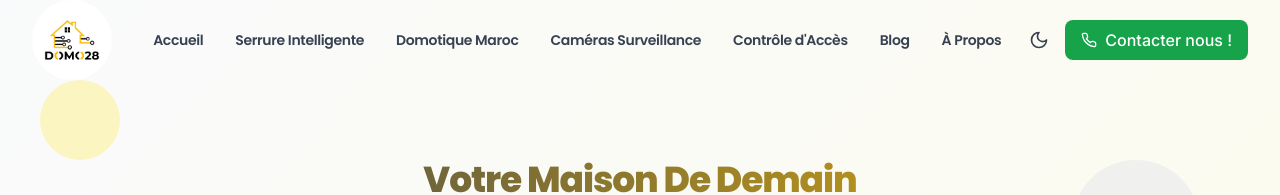
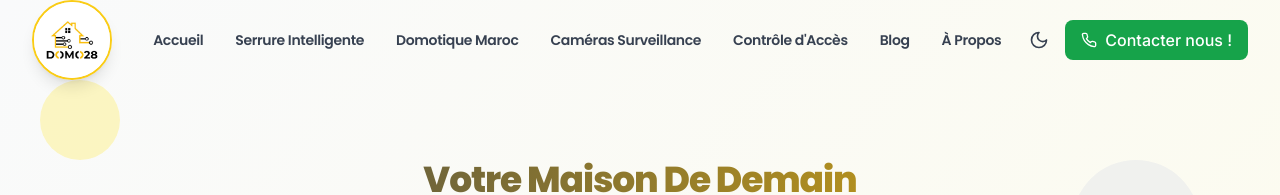
Before and after one commit to solexo/ezlock, a React (Vite) app: page / in a window 1280 px wide. Shown: the top 195 px of the page. Built offline with nearby package versions, Linux system fonts and the light colour scheme.

Commit message:
Update files

```diff
--- a/src/components/Header.tsx
+++ b/src/components/Header.tsx
@@ -72,10 +72,11 @@ const Header = () => {
       <div className="max-w-7xl mx-auto px-4 sm:px-6 lg:px-8">
         <div className="flex items-center justify-between h-16 sm:h-20">
           <div className="flex items-center">
+            <div className="w-16 h-16 sm:w-20 sm:h-20 rounded-full border-2 border-yellow-400 shadow-lg hover:shadow-xl transition-all duration-300">
               <img
                 src="/images/logob.webp"
                 alt="DOMO28 Logo"
-              className="w-16 h-16 sm:w-20 sm:h-20 object-cover rounded-full"
+                className="w-full h-full object-cover rounded-full"
                 loading="eager"
                 fetchPriority="high"
                 width="128"
@@ -83,6 +84,7 @@ const Header = () => {
                 srcSet="/images/logob.webp 128w"
                 sizes="(max-width: 640px) 80px, (max-width: 768px) 112px, 128px"
               />
+            </div>
           </div>
 
           {/* Navigation desktop */}
```
Also changed, not shown: 1 other file (tests, documents, lock files or other folders). Lines whose indentation alone changed are shown as unchanged.
